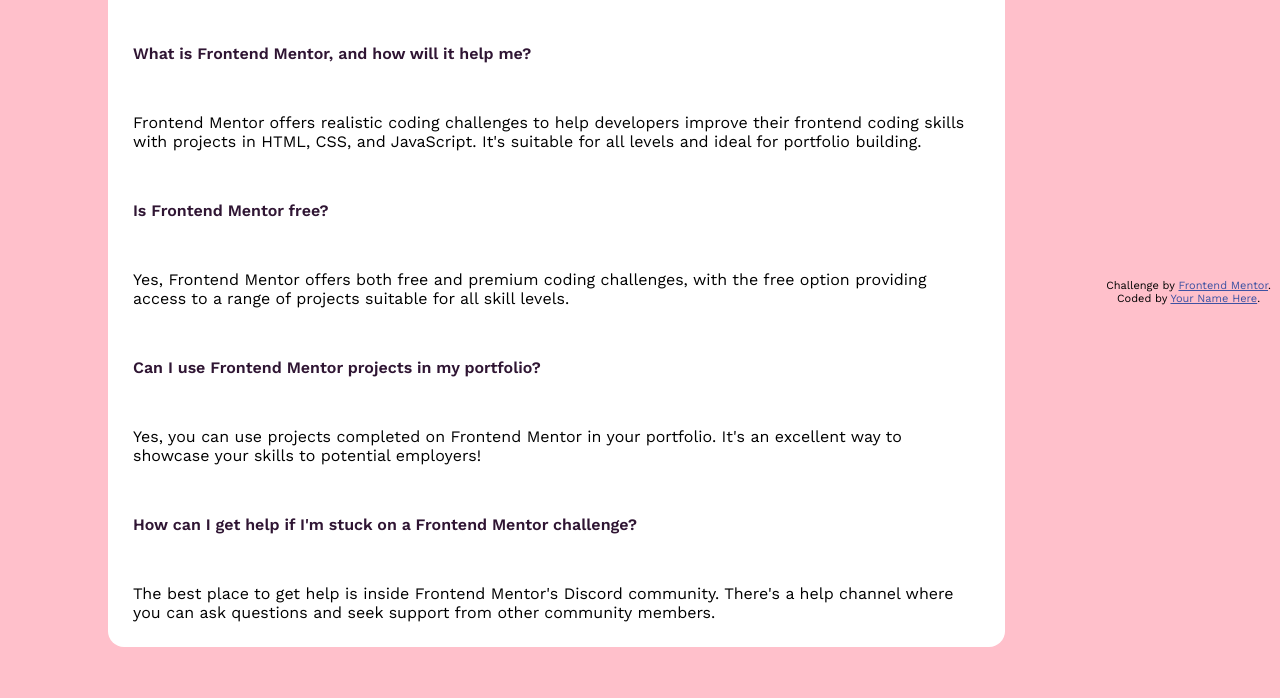
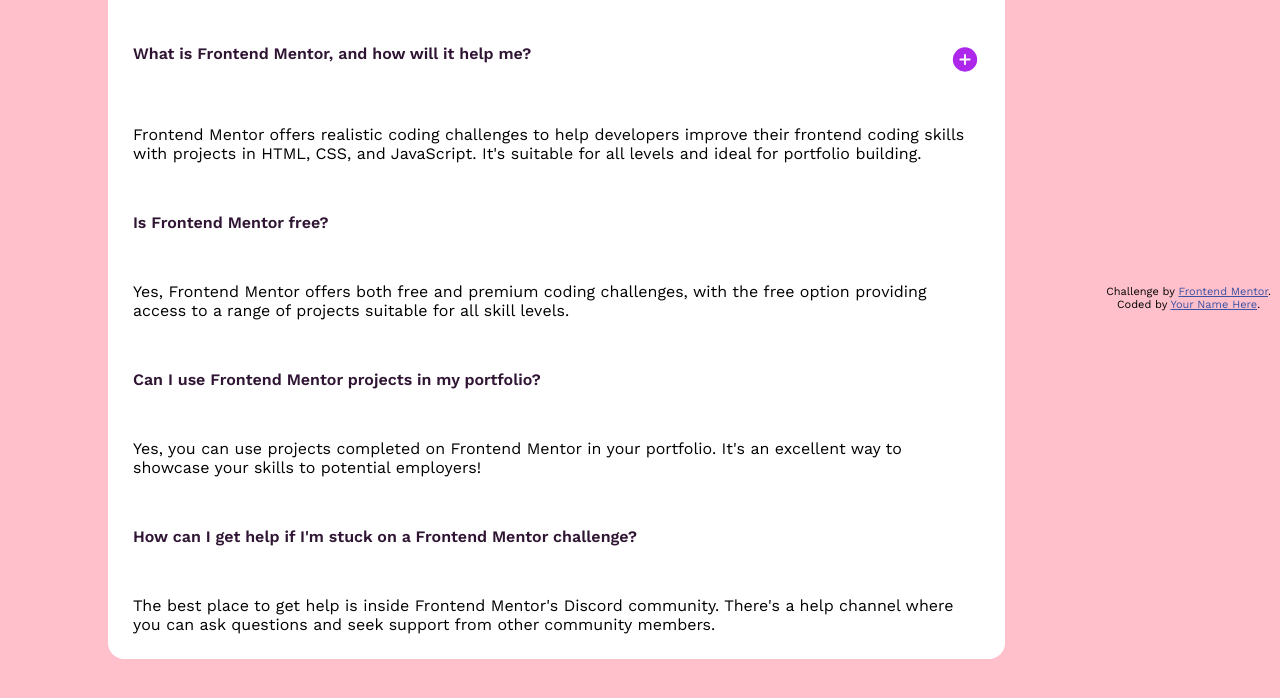
Before and after one commit to BananaWafflez/faq-accordion, a plain HTML site: page index.html in a window 1280 px wide. Shown: the part 170-868 px from the top of the page. Drawn offline with nearby package versions, Linux system fonts and the light colour scheme.

Commit message:
Added collapsible icon (not functioning yet) and hover animation

```diff
--- a/index.html
+++ b/index.html
@@ -21,7 +21,7 @@
   <div class="faqbox">
     <h1>FAQs</h1>
 
-    <div class="question">What is Frontend Mentor, and how will it help me? </div>
+    <div class="question">What is Frontend Mentor, and how will it help me? <img class="collapsible" src ="assets\images\icon-plus.svg"></div>
 
     <div class="answer">
       Frontend Mentor offers realistic coding challenges to help developers improve their
--- a/style.css
+++ b/style.css
@@ -24,6 +24,8 @@ h1{
     padding:25px;
     border:5px;
     font-weight:600;
+    display:flex;
+    justify-content: space-between;
     color: hsl(292, 42%, 14%);
 
 }
@@ -31,3 +33,7 @@ h1{
     padding:25px;
     border:5px;
 }
+.collapsible:hover{
+    filter:brightness(60%);
+
+}
```
